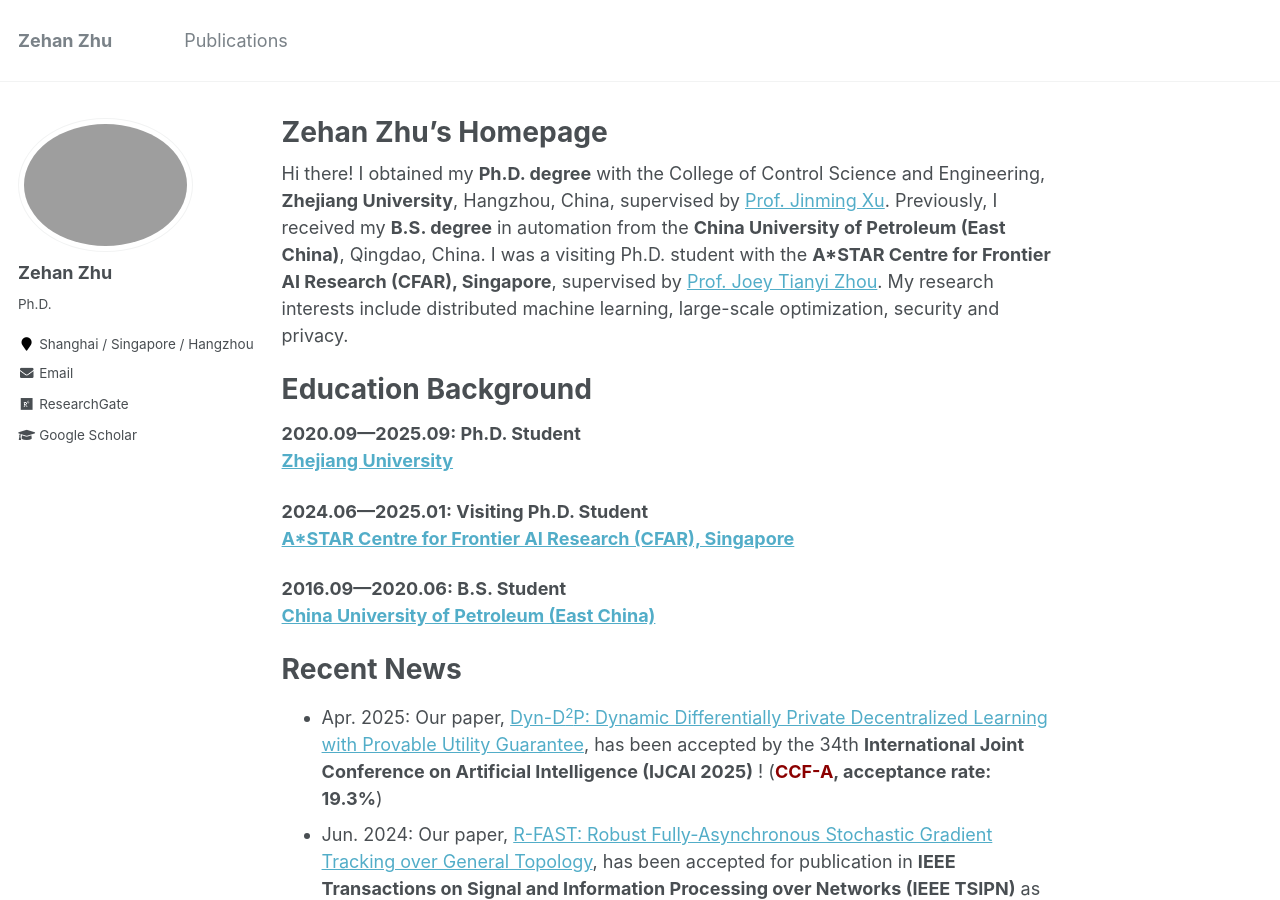
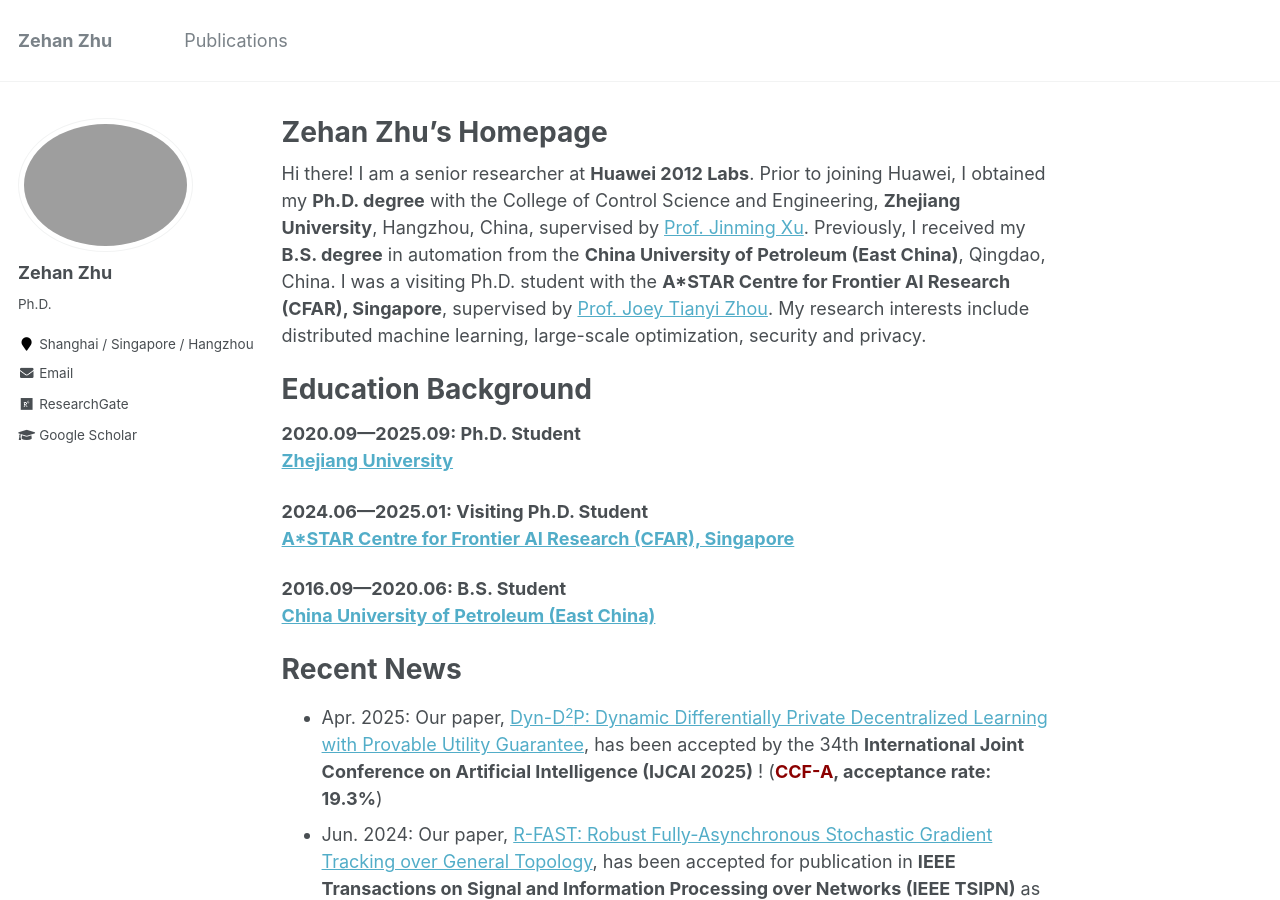
Before and after one commit to zehanzhu/zehanzhu.github.io, a Jekyll site: the page built from _pages/about.md, in a window 1280 px wide and 900 px high. Built offline with Jekyll 4.4.1, drawn with Linux system fonts in a browser that asks for light colours.

Commit message:
Update about.md

```diff
--- a/_pages/about.md
+++ b/_pages/about.md
@@ -9,7 +9,7 @@ redirect_from:
 ---
 
 
-Hi there! I obtained my **Ph.D. degree** with the College of Control Science and Engineering, **Zhejiang University**, Hangzhou, China, supervised by [Prof. Jinming Xu](https://jinmingxu.github.io/). Previously, I received my **B.S. degree** in automation from the **China University of Petroleum (East China)**, Qingdao, China. I was a visiting Ph.D. student with the **A*STAR Centre for Frontier AI Research (CFAR), Singapore**, supervised by [Prof. Joey Tianyi Zhou](https://joeyzhouty.github.io/). My research interests include distributed machine learning, large-scale optimization, security and privacy.
+Hi there! I am a senior researcher at **Huawei 2012 Labs**. Prior to joining Huawei, I obtained my **Ph.D. degree** with the College of Control Science and Engineering, **Zhejiang University**, Hangzhou, China, supervised by [Prof. Jinming Xu](https://jinmingxu.github.io/). Previously, I received my **B.S. degree** in automation from the **China University of Petroleum (East China)**, Qingdao, China. I was a visiting Ph.D. student with the **A*STAR Centre for Frontier AI Research (CFAR), Singapore**, supervised by [Prof. Joey Tianyi Zhou](https://joeyzhouty.github.io/). My research interests include distributed machine learning, large-scale optimization, security and privacy.
 
 
 
```
